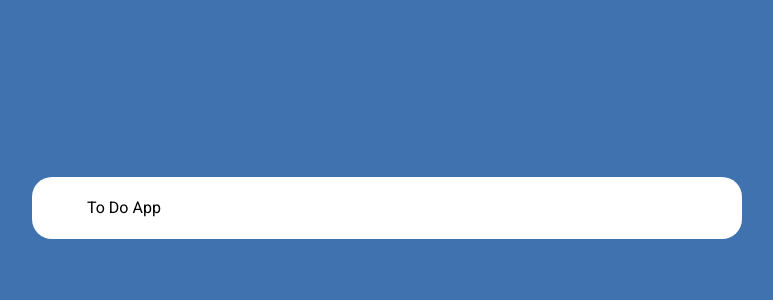
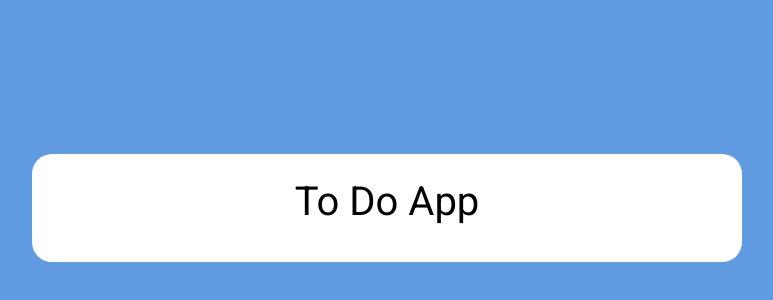
Before and after one commit to RomanShemelin/todo-typescript, a React (Vite) app: page / in a window 1280 px wide. Shown: the part 192-492 px from the top of the page, without its empty margins (253-1026 px from the left). Built offline with nearby package versions, Linux system fonts and the light colour scheme.

Commit message:
add base styles

```diff
--- a/src/views/App/index.module.scss
+++ b/src/views/App/index.module.scss
@@ -1,6 +1,12 @@
-.article{
-    min-width: 600px;
-    background: white;
-    border-radius: 20px;
-    padding: 20px 55px;
+.article {
+  min-width: 600px;
+  background: white;
+  border-radius: 20px;
+  padding: 20px 55px;
+
+  &Title {
+    font-size: 40px;
+    margin-bottom: 0.3em;
+    text-align: center;
+  }
 }
--- a/src/views/styles/common.scss
+++ b/src/views/styles/common.scss
@@ -2,7 +2,7 @@
 
 body {
     font: 16px/1.4 'Roboto', sans-serif;
-    background: #3F72AF;
+    background: #619be2;
     min-height: 100vh;
     padding: 1rem;
     box-sizing: border-box;
```
